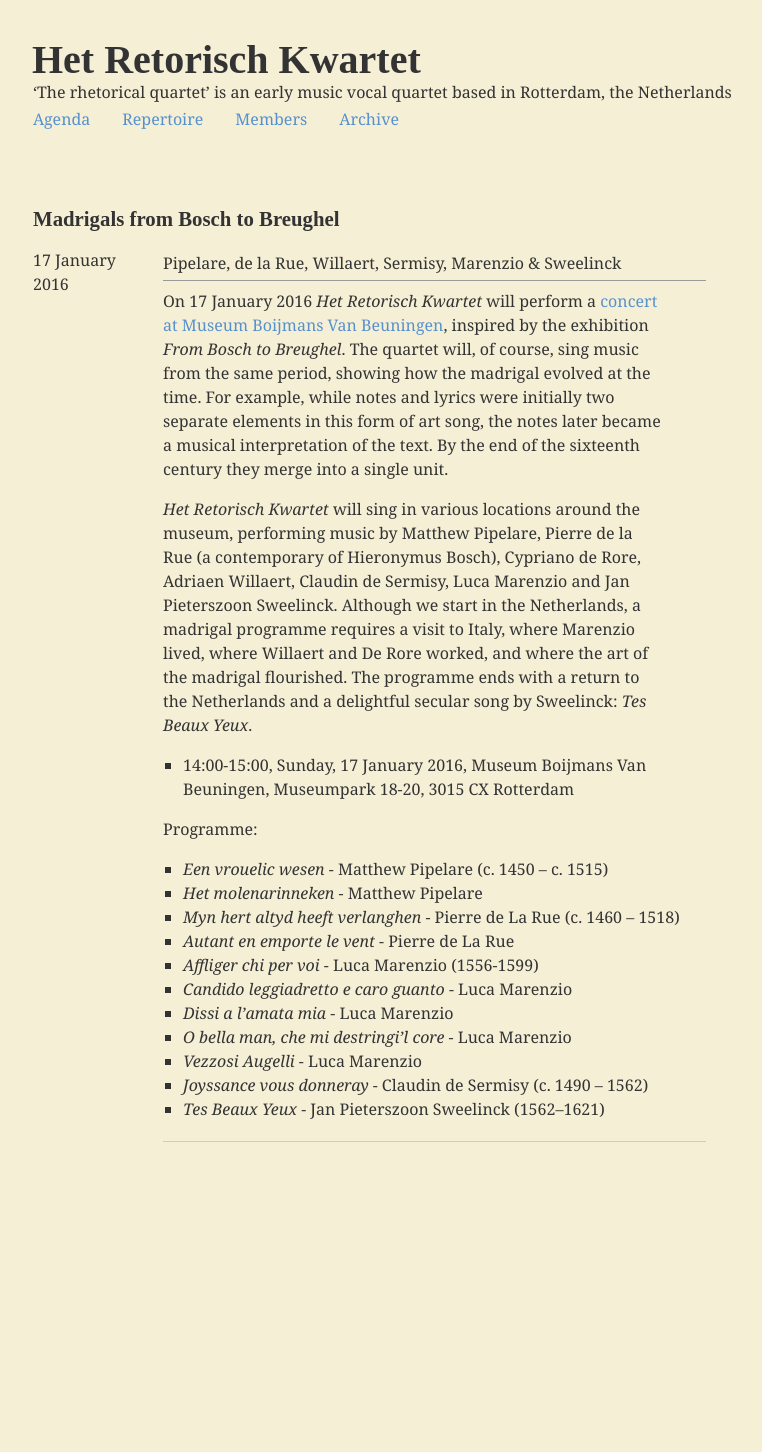
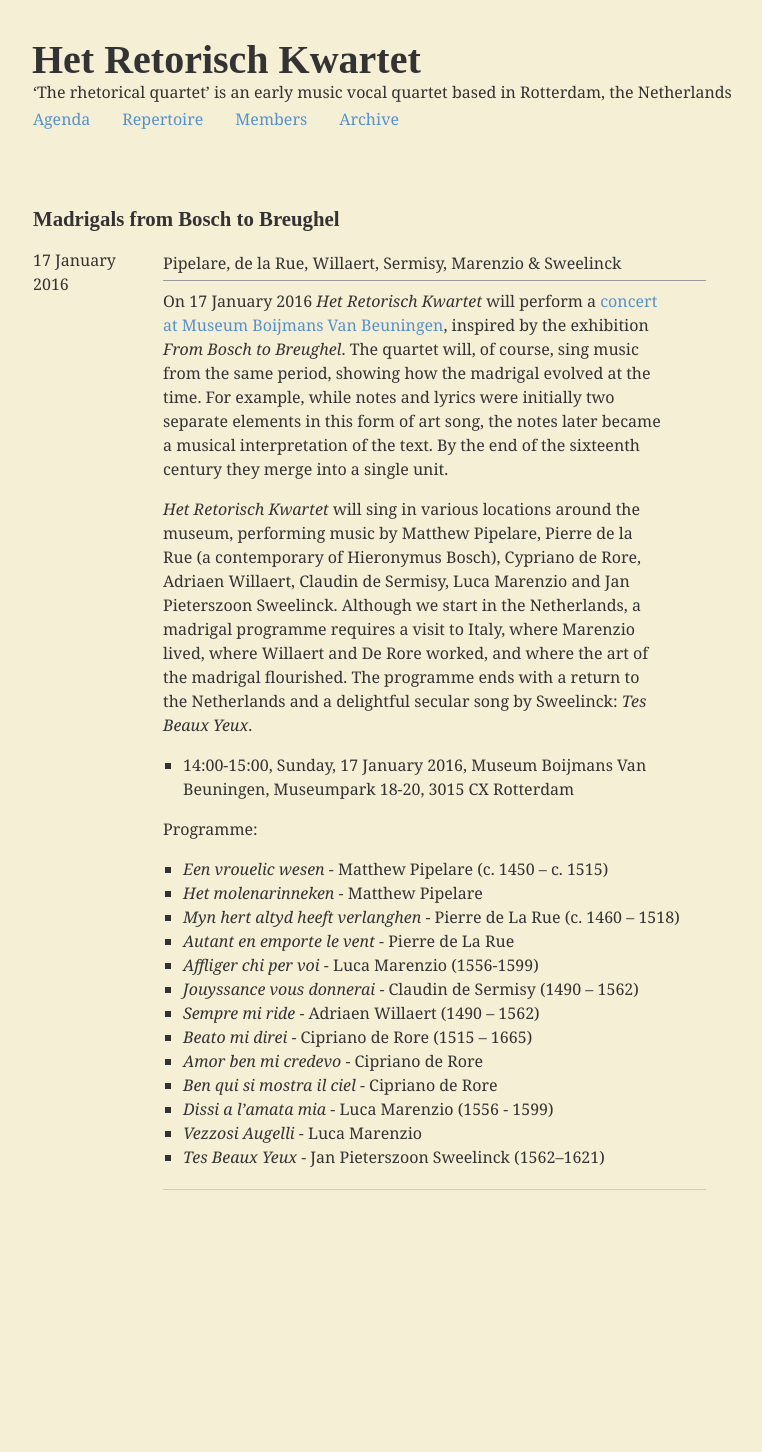
Before and after one commit to retorisch/retorisch.github.io, a Jekyll site: the page built from _posts/2016-01-17-concert.md, in a window 1280 px wide. Shown: the whole page, without its empty margins (15-777 px from the left). Built offline with Jekyll 4.4.1, drawn with Linux system fonts in a browser that asks for light colours; some web fonts are replaced; before the commit the page ends 1404 px from its top, so only the background shows below that.

Commit message:
Update concert programme

```diff
--- a/_posts/2016-01-17-concert.md
+++ b/_posts/2016-01-17-concert.md
@@ -23,9 +23,11 @@ Programme:
 * _Myn hert altyd heeft verlanghen_ - Pierre de La Rue (c. 1460 – 1518)
 * _Autant en emporte le vent_ - Pierre de La Rue
 * _Affliger chi per voi_ - Luca Marenzio (1556-1599)
-* _Candido leggiadretto e caro guanto_ - Luca Marenzio
-* _Dissi a l’amata mia_ - Luca Marenzio
-* _O bella man, che mi destringi'l core_ - Luca Marenzio
+* _Jouyssance vous donnerai_ - Claudin de Sermisy (1490 – 1562)
+* _Sempre mi ride_ - Adriaen Willaert (1490 – 1562)
+* _Beato mi direi_ - Cipriano de Rore (1515 – 1665)
+* _Amor ben mi credevo_ - Cipriano de Rore
+* _Ben qui si mostra il ciel_ - Cipriano de Rore
+* _Dissi a l’amata mia_ - Luca Marenzio (1556 -  1599)
 * _Vezzosi Augelli_ - Luca Marenzio
-* _Joyssance vous donneray_ - Claudin de Sermisy (c. 1490 – 1562)
 * _Tes Beaux Yeux_ - Jan Pieterszoon Sweelinck (1562–1621)
```
